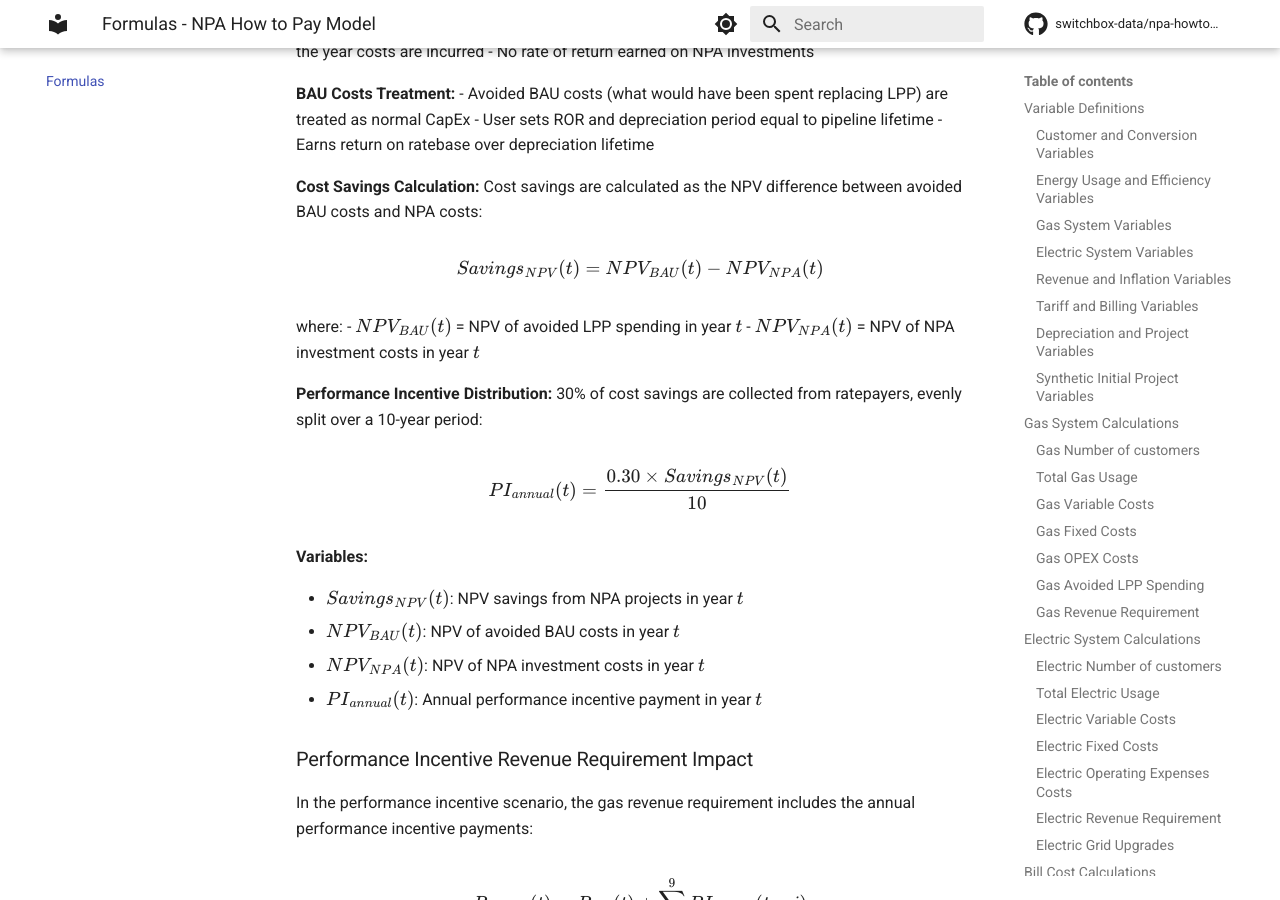
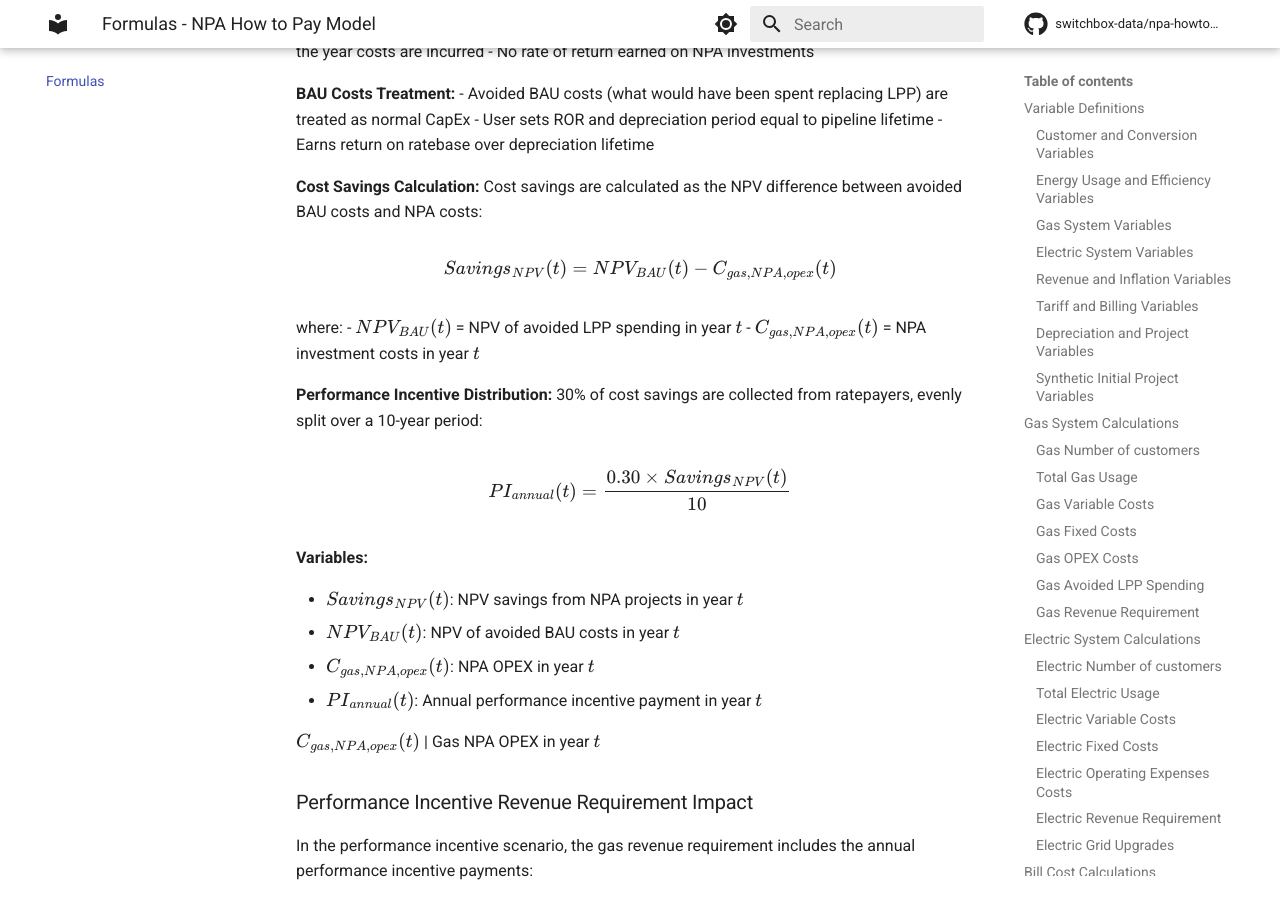
Before and after one commit to switchbox-data/npa-howtopay, an MkDocs documentation site: the page built from docs/formulas.md, in a window 1280 px wide and 900 px high, scrolled down 16455 px. Built offline with MkDocs 1.6.1 and Material for MkDocs 9.7.7, drawn with Linux system fonts in a browser that asks for light colours; comment, search, counter and statistics services are not loaded.

```diff
--- a/docs/formulas.md
+++ b/docs/formulas.md
@@ -595,11 +595,11 @@
 **Cost Savings Calculation:**
 Cost savings are calculated as the NPV difference between avoided BAU costs and NPA costs:
 
-$$Savings_{NPV}(t) = NPV_{BAU}(t) - NPV_{NPA}(t)$$
+$$Savings_{NPV}(t) = NPV_{BAU}(t) - C_{gas,NPA,opex}(t)$$
 
 where:
 - $NPV_{BAU}(t)$ = NPV of avoided LPP spending in year $t$
-- $NPV_{NPA}(t)$ = NPV of NPA investment costs in year $t$
+- $C_{gas,NPA,opex}(t)$ = NPA investment costs in year $t$
 
 **Performance Incentive Distribution:**
 30% of cost savings are collected from ratepayers, evenly split over a 10-year period:
@@ -610,8 +610,11 @@
 
 -   $Savings_{NPV}(t)$: NPV savings from NPA projects in year $t$
 -   $NPV_{BAU}(t)$: NPV of avoided BAU costs in year $t$
--   $NPV_{NPA}(t)$: NPV of NPA investment costs in year $t$
+-   $C_{gas,NPA,opex}(t)$: NPA OPEX in year $t$
 -   $PI_{annual}(t)$: Annual performance incentive payment in year $t$
+
+
+$C_{gas,NPA,opex}(t)$ | Gas NPA OPEX in year $t$
 
 ### Performance Incentive Revenue Requirement Impact
 
```
Also changed, not shown: 1 other file.
